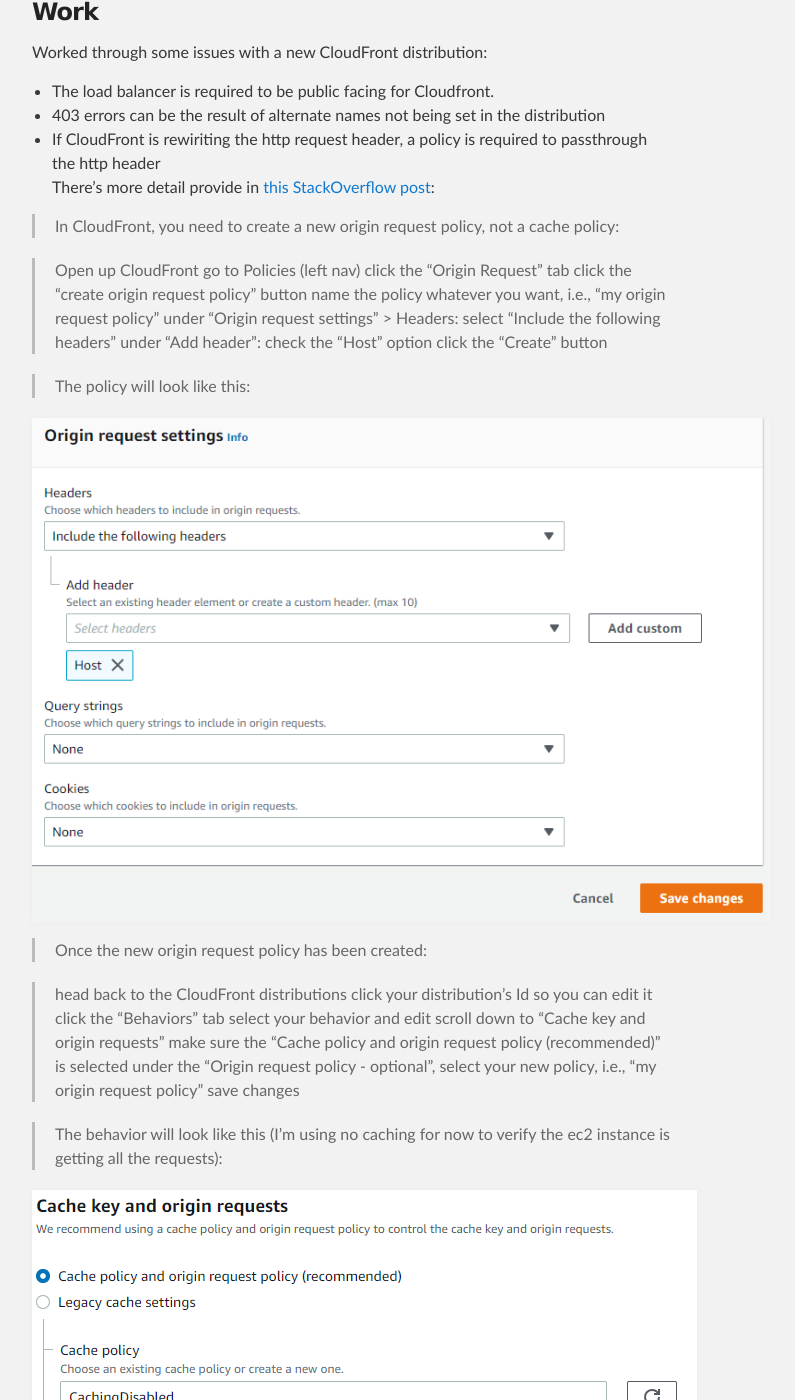
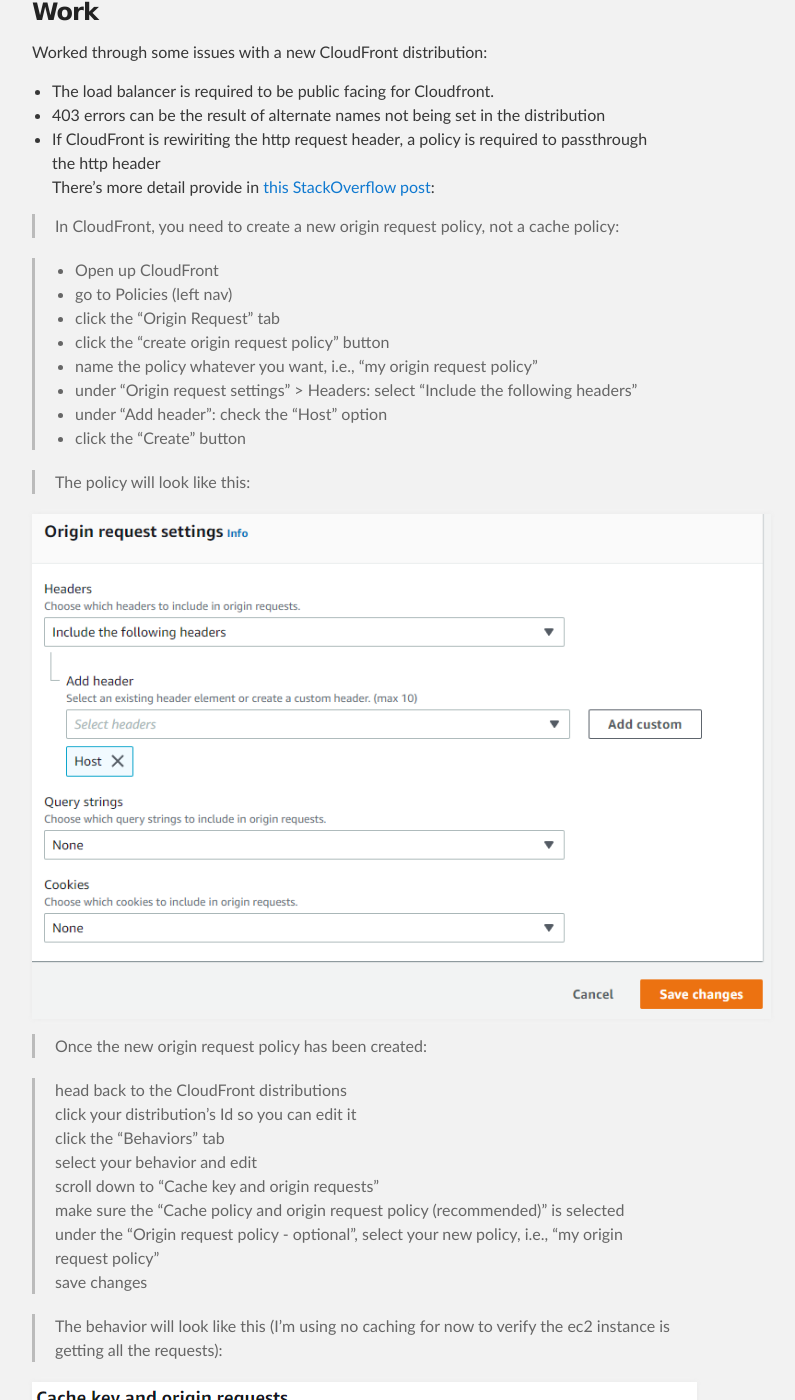
Before and after one commit to adamp-github/adamp-github.github.io, a Jekyll site: the page built from index.md, in a window 1280 px wide and 1400 px high, scrolled down 418 px. Shown: the whole window, without its empty margins (288-1083 px from the left). Built offline with Jekyll 4.4.1, drawn with Linux system fonts in a browser that asks for light colours; our own code applies the rules of GitHub Pages for plain Markdown files.

Commit message:
Updated the code block

```diff
--- a/index.md
+++ b/index.md
@@ -10,14 +10,14 @@
 
 >In CloudFront, you need to create a new origin request policy, not a cache policy:
 
->    Open up CloudFront
->    go to Policies (left nav)
->    click the "Origin Request" tab
->    click the "create origin request policy" button
->    name the policy whatever you want, i.e., "my origin request policy"
->    under "Origin request settings" > Headers: select "Include the following headers"
->    under "Add header": check the "Host" option
->    click the "Create" button
+>   * Open up CloudFront
+>   * go to Policies (left nav)
+>   * click the "Origin Request" tab
+>   * click the "create origin request policy" button
+>   * name the policy whatever you want, i.e., "my origin request policy"
+>   * under "Origin request settings" > Headers: select "Include the following headers"
+>   * under "Add header": check the "Host" option
+>   * click the "Create" button
 
 >The policy will look like this:
 
```
